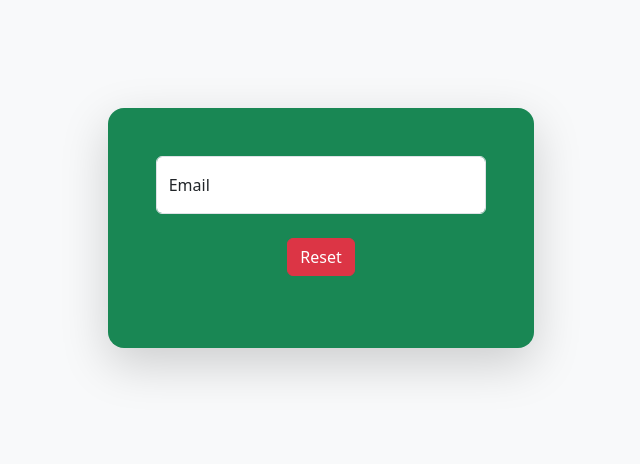
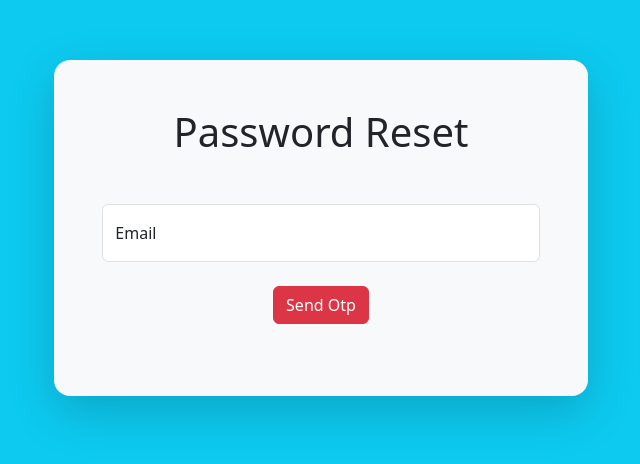
Before and after one commit to KATHIRESHP/login-logout, a React (Create React App) app in the folder client/inout/: page /pwdreset in a window 1280 px wide. Shown: the part 172-636 px from the top of the page, without its empty margins (319-959 px from the left). Built offline with nearby package versions, Linux system fonts and the light colour scheme.

Commit message:
160631052023

```diff
--- a/client/inout/src/Components/Login/Login.jsx
+++ b/client/inout/src/Components/Login/Login.jsx
@@ -77,7 +77,7 @@ function Login() {
                             <center><button className='btn btn-warning mb-4' onClick={() => navigate('/pwdreset')}>Pasword Reset</button></center>
                         }
                         <center><button className='btn btn-outline-primary' onClick={(e) => loginHandler(e)}>Login</button></center>
-                        <center><button className='btn btn-outline-primary mt-5' onClick={(e) => navigate('/')}>Signup</button></center>
+                        <center><button className='btn mt-5 text-warning' onClick={(e) => navigate('/')}>Need to create one!</button></center>
                     </form>
                 </div>
             </div>
--- a/client/inout/src/Components/Login/Password_Reset.jsx
+++ b/client/inout/src/Components/Login/Password_Reset.jsx
@@ -1,17 +1,90 @@
-import React, { useRef } from 'react'
+import axios from 'axios';
+import React, { useRef, useState } from 'react'
+import { useNavigate } from 'react-router-dom';
+import { ToastContainer, toast } from 'react-toastify';
 
 const Password_Reset = () => {
 
+  const navigate = useNavigate();
   const emailRef = useRef(null);
+  const passwordRef = useRef(null);
+  const confirmPasswordRef = useRef(null);
+  const errorNotifier = useRef(null);
+  const [otpSend, setOtpSend] = useState(false);
+
+  const otpSendHandler = (e) => {
+    e.preventDefault();
+    axios.post('http://localhost:3030/pwdresetotp', { email: emailRef.current.value })
+      .then((data) => {
+        setOtpSend(true);
+        console.log("Send success\n" + data.data.msg);
+      })
+      .catch((err) => {
+        console.log("error occred" + err);
+      });
+  }
+
+  const resetHandler = (e) => {
+    e.preventDefault();
+    console.log(passwordRef.current.value + " " + confirmPasswordRef.current.value);
+    console.log(emailRef.current.value);
+    if (passwordRef.current.value == confirmPasswordRef.current.value) {
+      axios
+        .post('http://localhost:3030/pwdreset', { email: emailRef.current.value, password: passwordRef.current.value })
+        .then((data) => {
+          console.log("entered");
+          console.log(data.data.msg);
+          if(data.data.msg == "success")
+          {
+            toast.success("Password reset Success");
+            setTimeout(() => {
+              navigate('/login');
+            }, 5000);
+
+          }
+          console.log("resetting send success");
+        })
+        .catch((err) => {
+          console.log("Error occured" + err);
+        })
+    }
+    else {
+      toast.warning("Password Mismatch!!");
+    }
+
+  }
+
   return (
     <div>
-      <div className='vh-100 wh-100 d-flex justify-content-center align-items-center bg-light'>
-        <div className='bg-success col-md-9 col-sm-11 col-lg-4 offset-sm-0 p-sm-5 p-md-5 rounded-4 shadow-lg'>
-          <div className="form-floating">
-            <input ref={emailRef} type="email" className="form-control" id="floatingEmail" placeholder="n" />
-            <label htmlFor="floatingEmail">Email</label>
-          </div>
-          <center><button className='btn btn-danger my-4'>Reset</button></center>
+      <ToastContainer />
+      <div className='vh-100 wh-100 d-flex justify-content-center align-items-center bg-info'>
+        <div className='bg-light col-md-9 col-sm-11 col-lg-6 col-xl-5 offset-sm-0 p-sm-5 p-md-5 rounded-4 shadow-lg'>
+          <center className='display-6 mb-5'>Password Reset</center>
+          <form>
+            <div className="form-floating">
+              <input ref={emailRef} type="email" className="form-control" id="floatingEmail" placeholder="n" />
+              <label htmlFor="floatingEmail">Email</label>
+            </div>
+            {!otpSend &&
+              <center><button className='btn btn-danger my-4' onClick={(e) => otpSendHandler(e)}>Send Otp</button></center>
+            }
+          </form>
+          {otpSend &&
+            <>
+              <form>
+                <div className="form-floating mt-4">
+                  <input ref={passwordRef} type="password" className="form-control" id="floatingPasword" placeholder="n" />
+                  <label htmlFor="floatingPasword">Password</label>
+                </div>
+                <div className="form-floating">
+                  <input type="password" className="form-control my-4" id="floatingConfirmPassword" placeholder="n" ref={confirmPasswordRef} />
+                  <label htmlFor="floatingConfirmPassword">Confirm Password</label>
+                </div>
+                <center className='' ref={errorNotifier}></center>
+                <center><button className='btn btn-warning' onClick={(e) => resetHandler(e)}>Reset</button></center>
+              </form>
+            </>
+          }
         </div>
       </div>
     </div>
--- a/client/inout/src/Components/Signup/Signup.jsx
+++ b/client/inout/src/Components/Signup/Signup.jsx
@@ -78,8 +78,7 @@ function Signup() {
     <>
       <ToastContainer />
       <div className='fluid-container bg-info vh-100 d-flex justify-content-center align-items-center'>
-        <form>
-          <div className='bg-light col-md-9 col-sm-11 col-lg-6 offset-sm-0 p-sm-5 p-md-5 rounded-4 shadow-lg'>
+          <div className='bg-light col-md-9 col-sm-11 col-lg-6 col-xl-4 offset-sm-0 p-sm-5 p-md-5 rounded-4 shadow-lg'>
             <center className='display-6 border-bottom border-info mb-2 pb-3'>Register with KCS</center>
 
             {!isEmailVerified &&
@@ -92,7 +91,7 @@ function Signup() {
                     </div>
                     <center><button className='btn btn-outline-primary mt-3' onClick={(e) => sendOtpHandler(e)}>Send Otp</button></center>
                     <center>
-                      <button onClick={() => navigate('/login')} className='mt-5 btn btn-outline-primary'>Signin</button>
+                      <button onClick={() => navigate('/login')} className='btn text-warning'>Already have one...</button>
                     </center>
                   </>
                 }
@@ -130,7 +129,6 @@ function Signup() {
               </>
             }
           </div>
-        </form>
       </div>
     </>
   )
```
Also changed, not shown: 1 other file (tests, documents, lock files or other folders).
